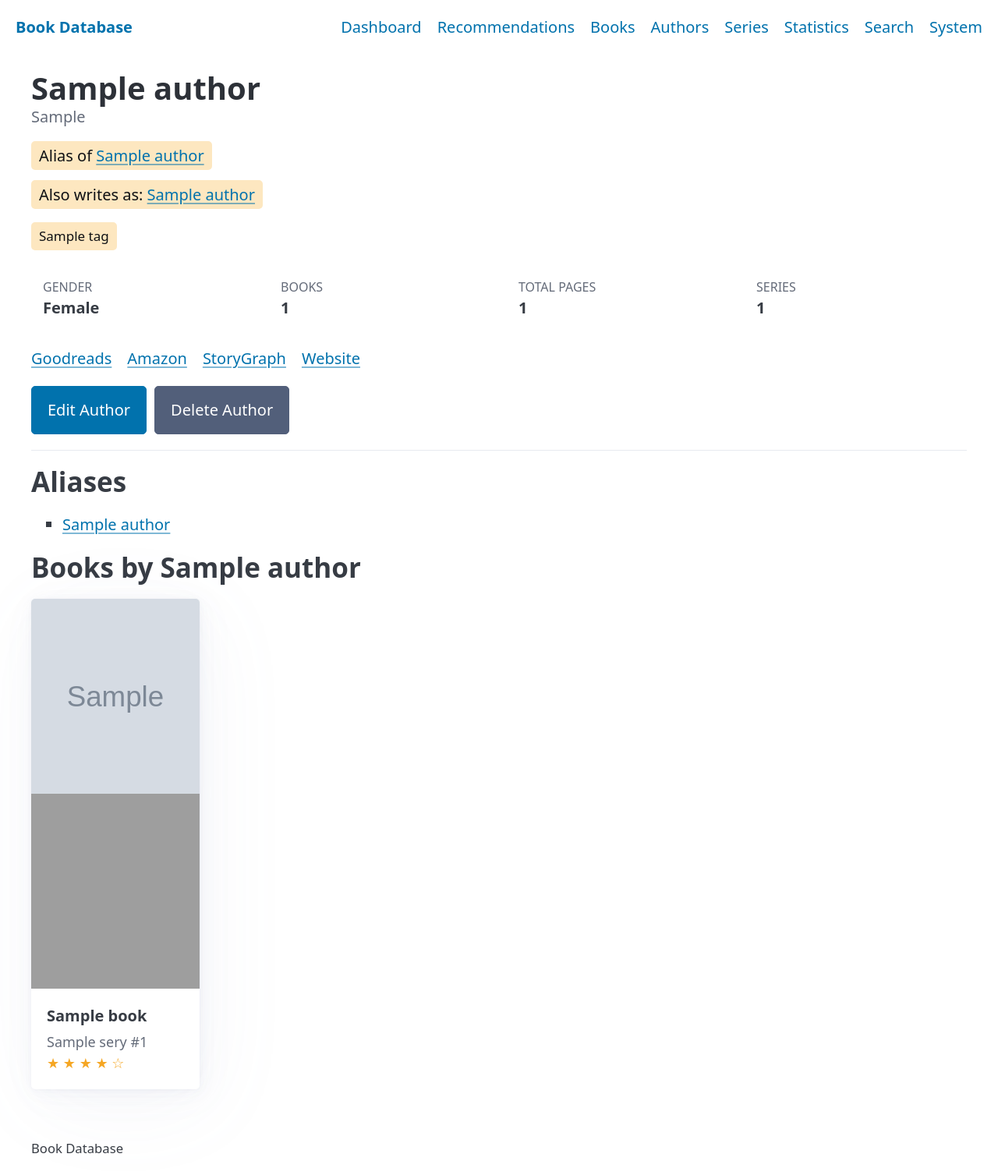
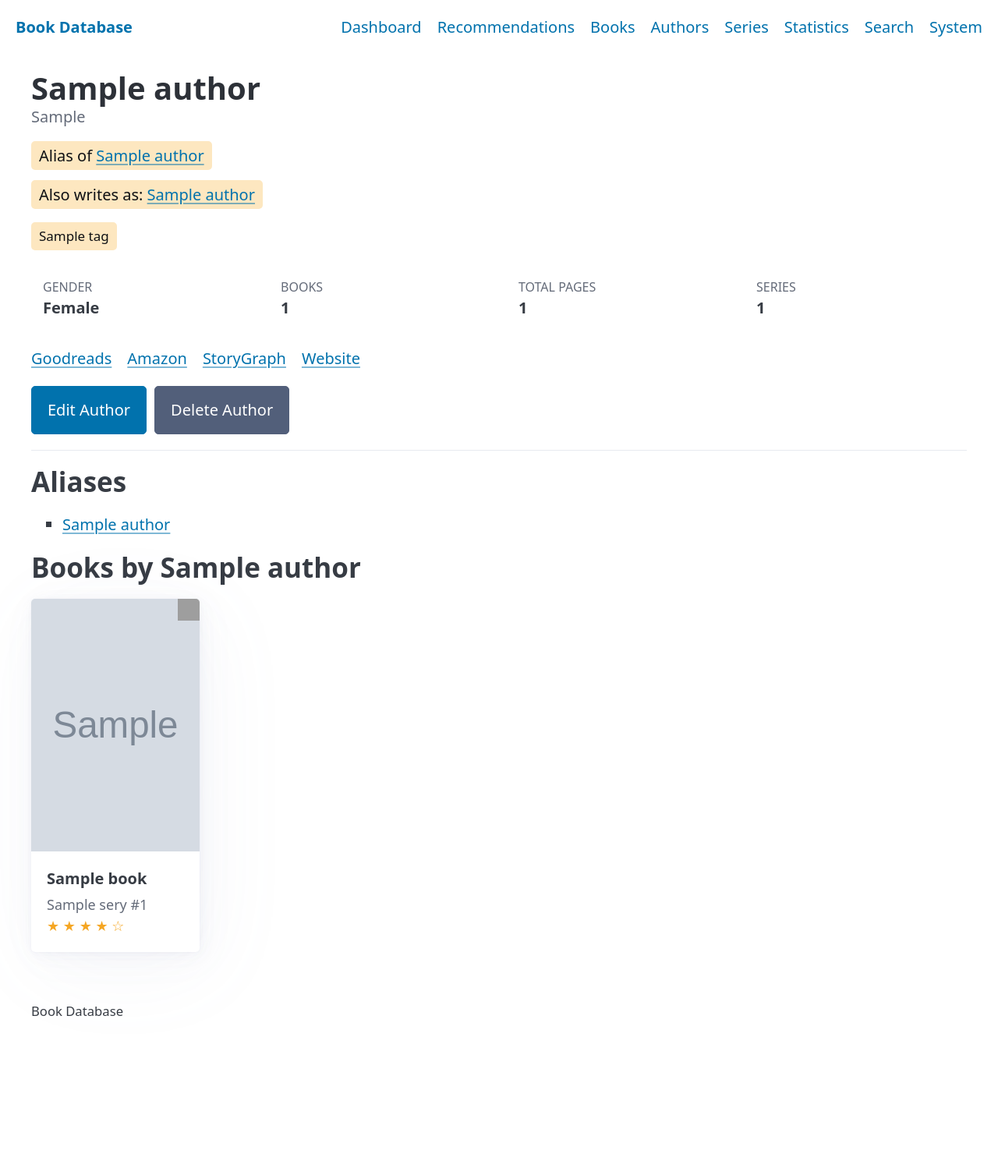
Before and after one commit to wyldphyre/bookdatabase, a Flask app: page /authors/1 in a window 1280 px wide. Shown: the whole page at 78% size. After the commit the page ends 1303 px from the top, so only its background shows below. Run offline with Flask 3, Linux system fonts and the light colour scheme; tables that the repository leaves empty hold one stand-in row (values such as "Sample post"); grey boxes marked "Sample" are stand-in pictures; some libraries are stand-ins or nearby versions; grey boxes are pictures that could not be loaded.

Commit message:
Use aspect-ratio for book card covers to reduce clipping
Co-Authored-By: Claude Sonnet 4.6 <noreply@anthropic.com>

```diff
--- a/app.py
+++ b/app.py
@@ -12,7 +12,7 @@ from sqlalchemy.orm import joinedload, subqueryload
 from models import db, Book, Author, Series, Read, BookFormat, AuthorGender, Tag, book_tags, author_tags, series_tags
 from database import init_db
 
-APP_VERSION = '0.10.6'
+APP_VERSION = '0.10.7'
 
 app = Flask(__name__)
 app.config['SECRET_KEY'] = os.environ.get('SECRET_KEY', 'dev-secret-key-change-in-production')
--- a/static/css/style.css
+++ b/static/css/style.css
@@ -41,13 +41,13 @@ form fieldset {
 
 .book-card img {
     width: 100%;
-    height: 250px;
+    aspect-ratio: 2 / 3;
     object-fit: cover;
 }
 
 .book-card .placeholder-cover {
     width: 100%;
-    height: 250px;
+    aspect-ratio: 2 / 3;
     background: linear-gradient(135deg, #667eea 0%, #764ba2 100%);
     display: flex;
     align-items: center;
@@ -267,6 +267,21 @@ form fieldset {
     padding: 0.3rem 0.5rem !important;
     font-size: 0.8rem;
     margin: 0;
+}
+
+/* Read overlay on cover images */
+.cover-wrapper {
+    position: relative;
+    display: block;
+}
+
+.read-overlay {
+    position: absolute;
+    top: 0;
+    right: 0;
+    width: 28px !important;
+    height: 28px !important;
+    pointer-events: none;
 }
 
 /* Recommendations grid */
@@ -1494,11 +1509,4 @@ nav .nav-toggle .nav-toggle-icon {
         gap: 0.75rem;
     }
 
-    .book-card img {
-        height: 180px;
-    }
-
-    .book-card .placeholder-cover {
-        height: 180px;
-    }
-}
+}
```
